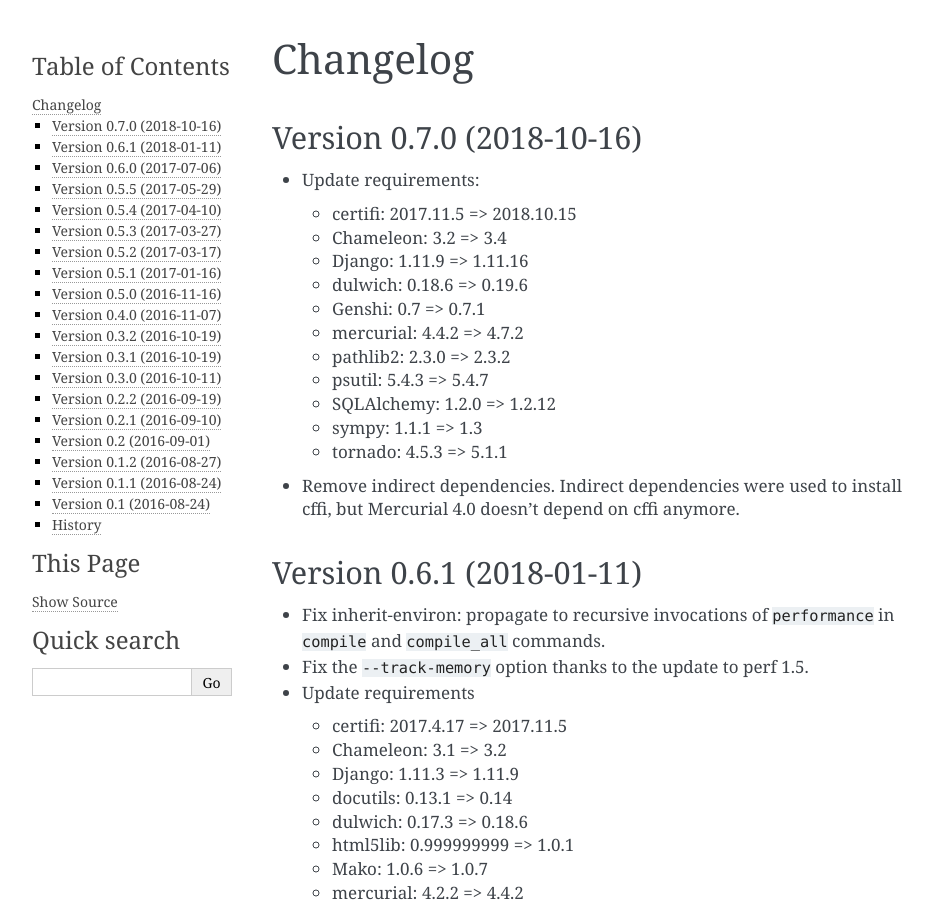
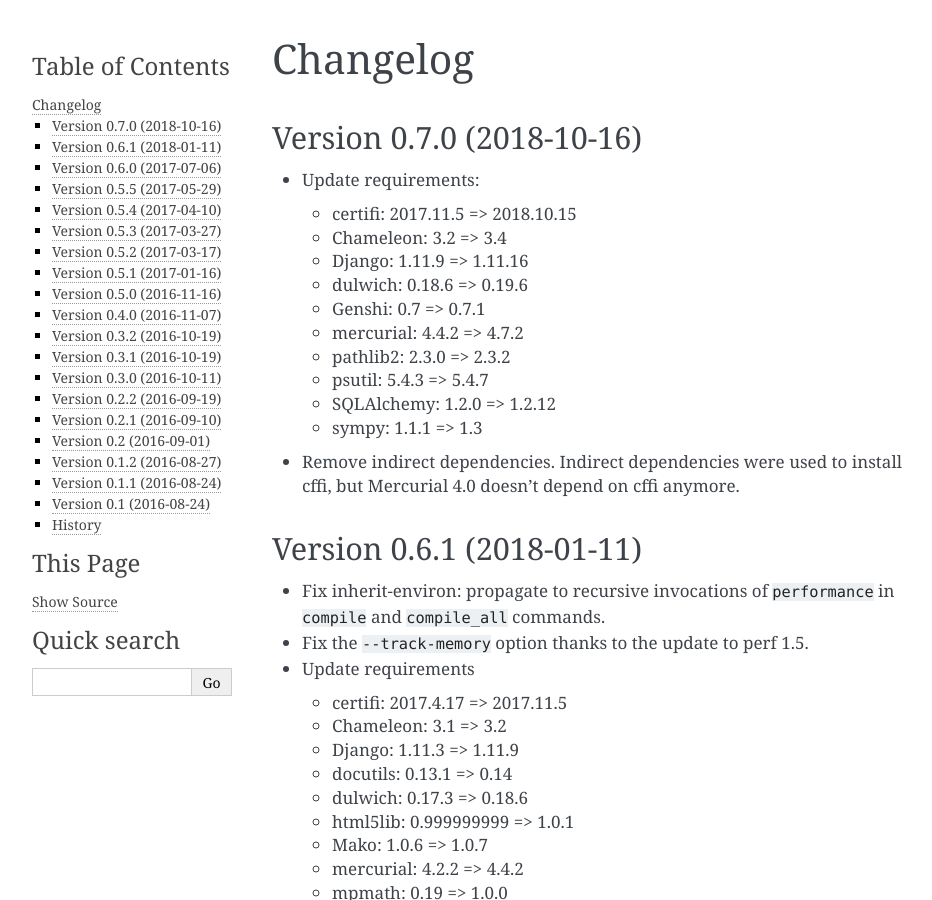
Before and after one commit to python/pyperformance, a Sphinx documentation site: the page built from doc/changelog.rst, in a window 1280 px wide and 900 px high. Shown: the whole window, without its empty margins (148-1080 px from the left). Built offline with Sphinx 7.4.7, drawn with Linux system fonts in a browser that asks for light colours.

Commit message:
Revert tornado upgrade: it broke the Tornado benchmark

```diff
--- a/doc/changelog.rst
+++ b/doc/changelog.rst
@@ -16,7 +16,6 @@
   * psutil: 5.4.3 => 5.4.7
   * SQLAlchemy: 1.2.0 => 1.2.12
   * sympy: 1.1.1 => 1.3
-  * tornado: 4.5.3 => 5.1.1
 
 * Remove indirect dependencies. Indirect dependencies were used to install
   cffi, but Mercurial 4.0 doesn't depend on cffi anymore.
```
Also changed, not shown: 1 other file.
